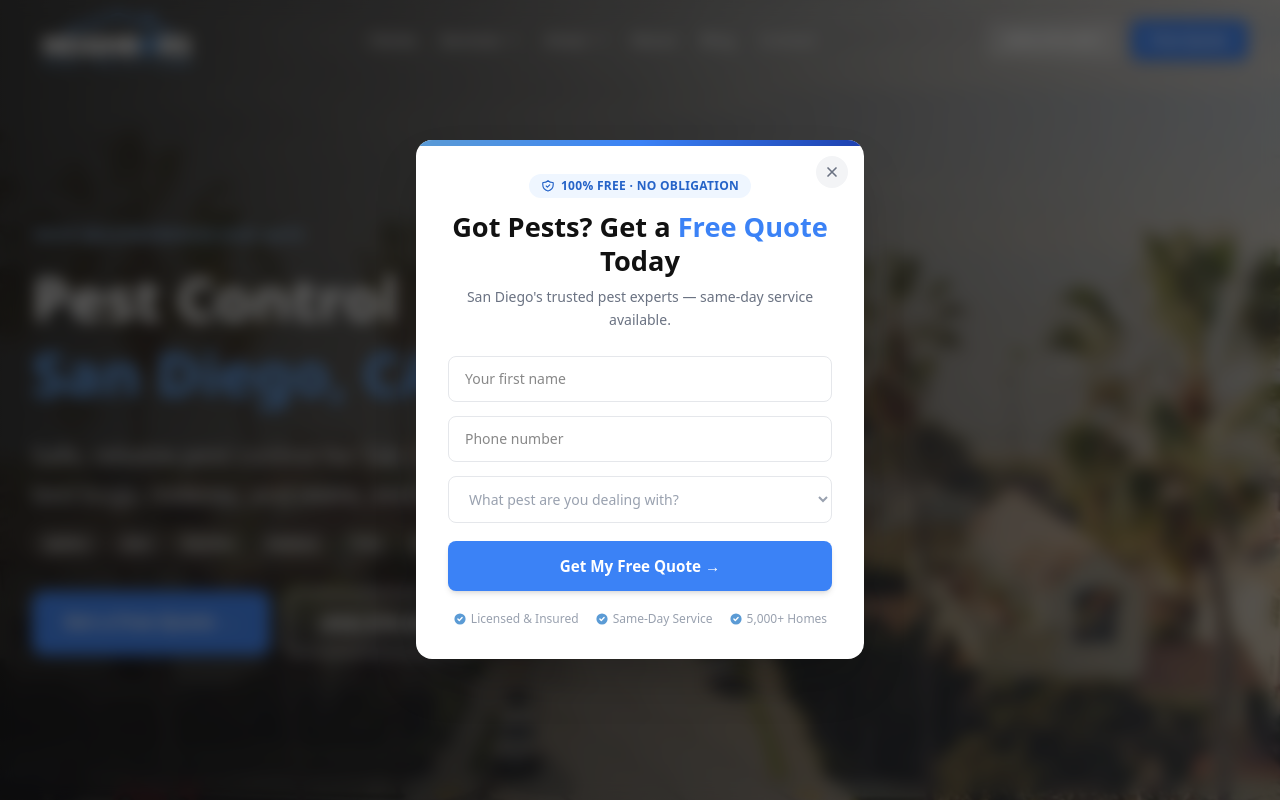
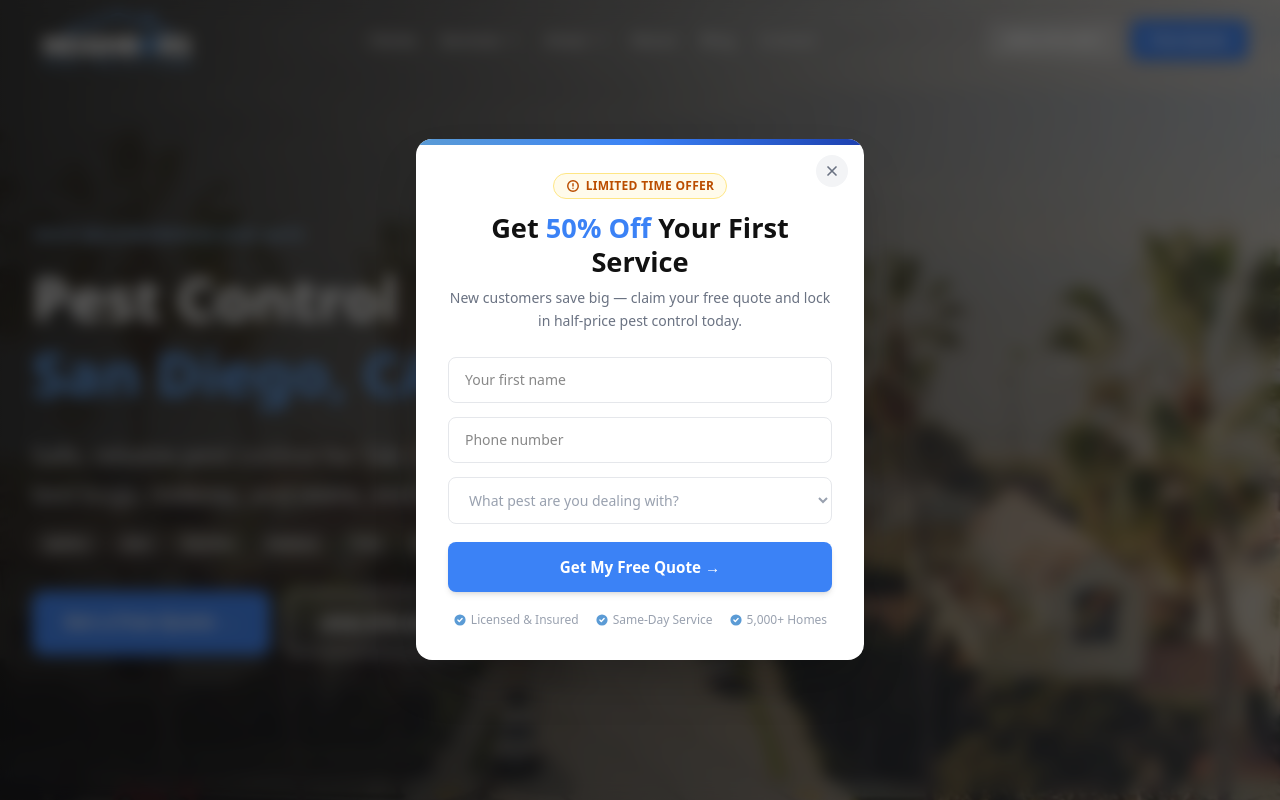
Before and after one commit to thebenkeene/neighbors-pest-solutions, a Next.js app: page / in a window 1280 px wide. Shown: the top 800 px of the page. Built offline with nearby package versions, Linux system fonts and the light colour scheme.

Commit message:
Update popup to offer 50% off initial service
Badge changed to "Limited Time Offer" with amber styling, headline now
leads with the 50% discount, and the success message confirms the deal.
Internal message tag updated so the team knows it's a promo lead.

```diff
--- a/src/components/FreeQuotePopup.tsx
+++ b/src/components/FreeQuotePopup.tsx
@@ -95,7 +95,7 @@ export default function FreeQuotePopup() {
           serviceType: 'Residential',
           pestType: formData.pestType,
           address: '',
-          message: 'Quick quote request from popup form.',
+          message: '50% off first service — popup quote request.',
         }),
       });
       if (res.ok) {
@@ -152,7 +152,7 @@ export default function FreeQuotePopup() {
               </div>
               <h3 className="text-xl font-bold text-dark-800 mb-2">We&apos;ll Be in Touch!</h3>
               <p className="text-gray-600 text-sm leading-relaxed mb-5">
-                Thanks, {formData.firstName}! A team member will reach out shortly with your free quote.
+                Thanks, {formData.firstName}! A team member will reach out shortly with your free quote and <strong className="text-primary-600">50% off</strong> your first service.
               </p>
               <p className="text-sm text-gray-500">
                 Need help now? Call{' '}
@@ -171,17 +171,17 @@ export default function FreeQuotePopup() {
             <>
               {/* Header */}
               <div className="text-center mb-6">
-                <div className="inline-flex items-center gap-1.5 bg-primary-50 text-primary-700 text-xs font-semibold px-3 py-1 rounded-full mb-3 uppercase tracking-wide">
-                  <svg className="w-3.5 h-3.5" fill="none" viewBox="0 0 24 24" stroke="currentColor" strokeWidth={2}>
-                    <path strokeLinecap="round" strokeLinejoin="round" d="M9 12l2 2 4-4m5.618-4.016A11.955 11.955 0 0112 2.944a11.955 11.955 0 01-8.618 3.04A12.02 12.02 0 003 9c0 5.591 3.824 10.29 9 11.622 5.176-1.332 9-6.03 9-11.622 0-1.042-.133-2.052-.382-3.016z" />
+                <div className="inline-flex items-center gap-1.5 bg-amber-50 text-amber-700 text-xs font-bold px-3 py-1 rounded-full mb-3 uppercase tracking-wide border border-amber-200">
+                  <svg className="w-3.5 h-3.5" fill="none" viewBox="0 0 24 24" stroke="currentColor" strokeWidth={2.5}>
+                    <path strokeLinecap="round" strokeLinejoin="round" d="M12 8v4m0 4h.01M21 12a9 9 0 11-18 0 9 9 0 0118 0z" />
                   </svg>
-                  100% Free · No Obligation
+                  Limited Time Offer
                 </div>
                 <h2 className="text-2xl sm:text-[1.7rem] font-bold text-dark-800 leading-tight">
-                  Got Pests? Get a <span className="text-primary-600">Free Quote</span> Today
+                  Get <span className="text-primary-600">50% Off</span> Your First Service
                 </h2>
                 <p className="text-gray-500 text-sm mt-2 leading-relaxed">
-                  San Diego&apos;s trusted pest experts — same-day service available.
+                  New customers save big — claim your free quote and lock in half-price pest control today.
                 </p>
               </div>
 
```
